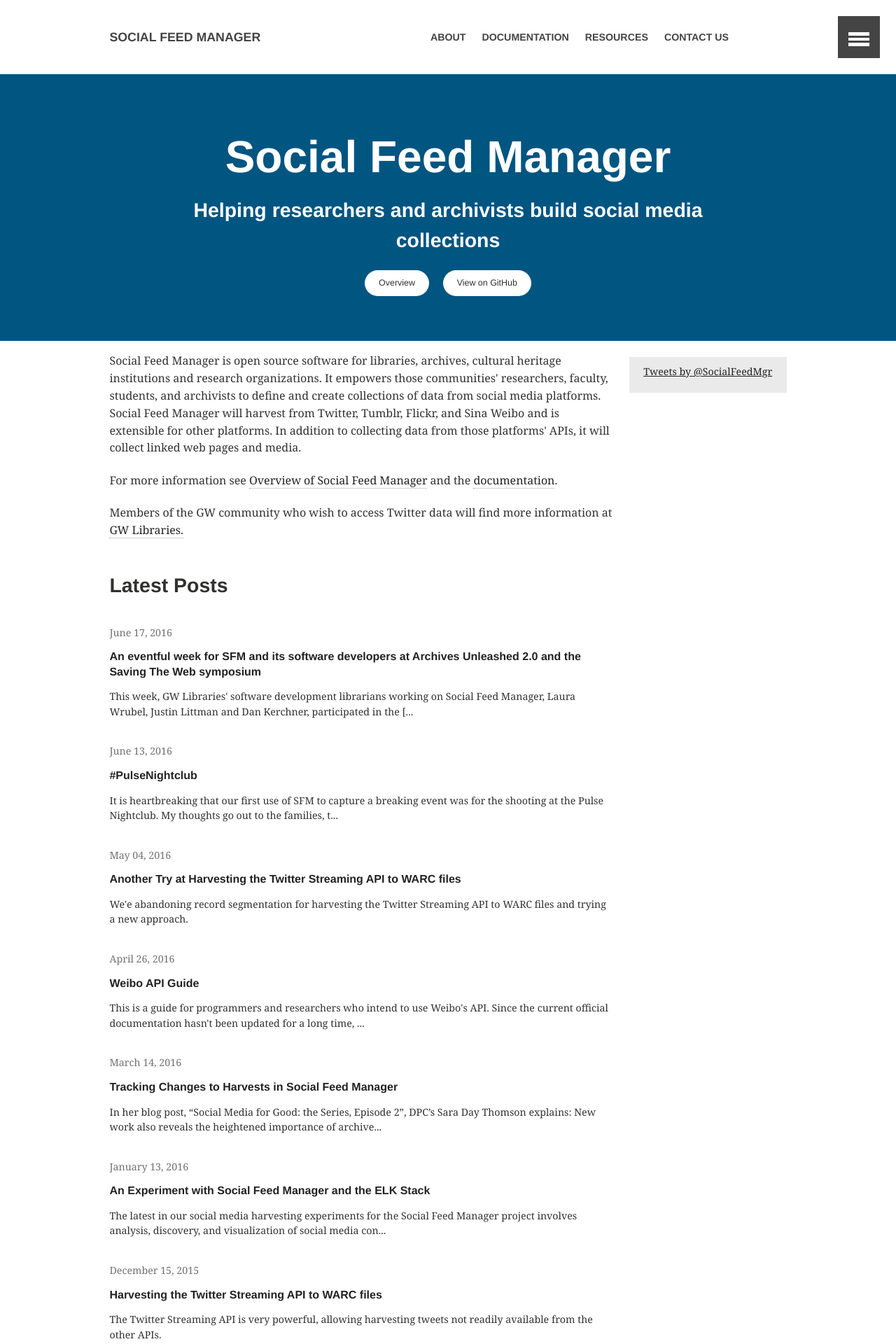
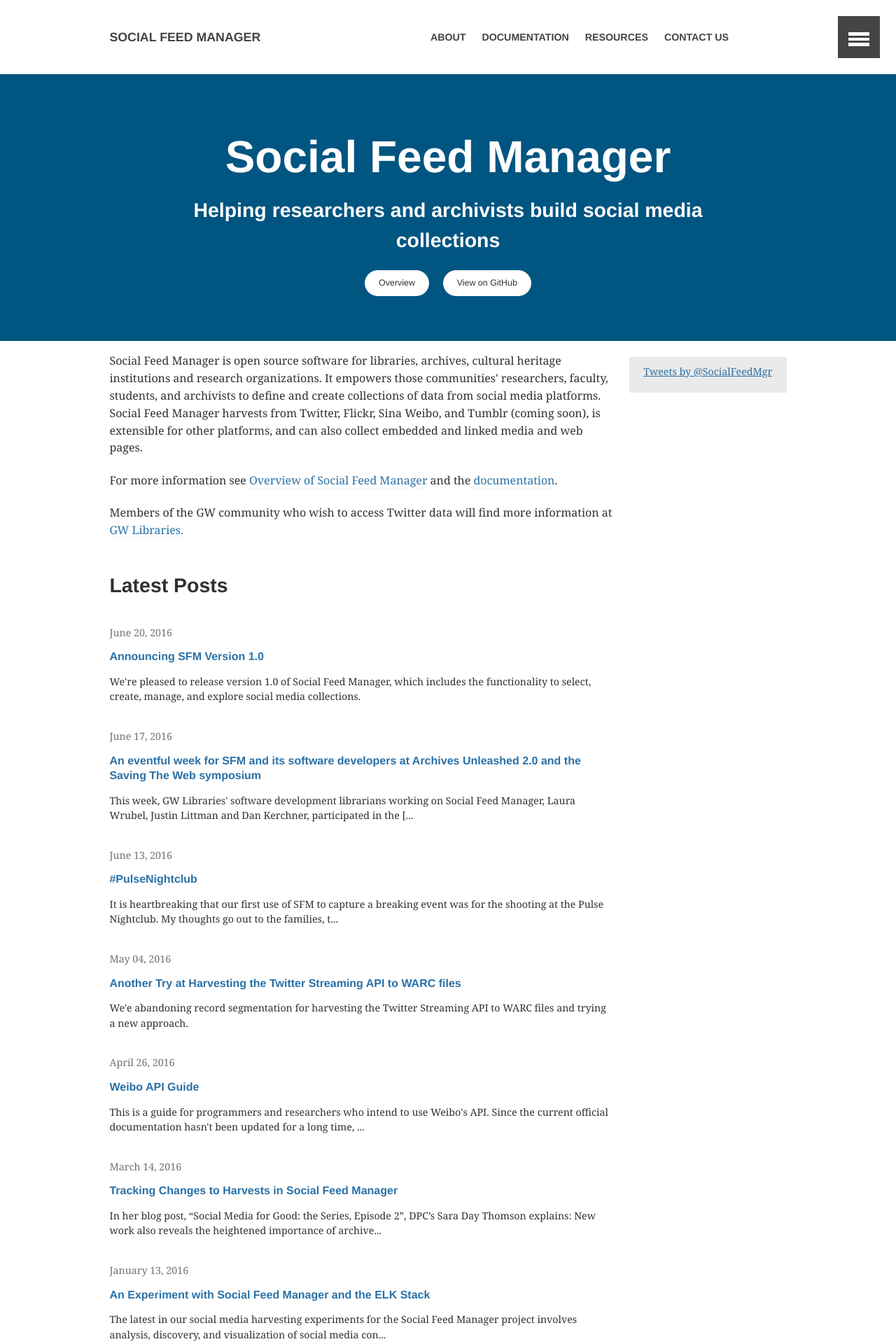
Before and after one commit to gwu-libraries/sfm-ui, a Jekyll site: the page built from index.md, in a window 1280 px wide. Shown: the top 1920 px of the page at 70% size. Built offline with Jekyll 4.4.1, drawn with Linux system fonts in a browser that asks for light colours; comment, search, counter and statistics services are not loaded; part of the change alters nothing that is shown.

```diff
--- /dev/null
+++ b/_posts/2016-06-20-releasing-1-0.md
@@ -0,0 +1,29 @@
+---
+layout: article
+permalink: /posts/2016-06-20-releasing-1-0
+title: "Announcing SFM Version 1.0"
+author: laura_wrubel
+excerpt: "We're pleased to release version 1.0 of Social Feed Manager, which includes the functionality to select, create, manage, and explore social media collections."
+---
+
+We're pleased to release version 1.0 of [Social Feed Manager] (http://sfm.readthedocs.io/en/latest/index.html).
+This re-architected version of SFM has the functionality to [select, create, manage, and explore](http://gwu-libraries.github.io/sfm-ui/about/overview)
+social media collections from Twitter, Flickr, and Sina Weibo. It includes:
+
+* A web user interface that lets users directly build, manage, and export social media collections
+* Support for multiple Twitter public APIs, Flickr, and Sina Weibo
+* Options for exporting the data in several formats
+* Deployment using Docker and AWS
+* Exploration of data using the Elasticsearch/Logstash/Kibana
+* Command-line tools for working with the data as stored in WARCs
+* [Quick start guide for users](http://sfm.readthedocs.io/en/latest/quickstart.html) and [technical documentation](http://sfm.readthedocs.io/en/latest/).
+
+We're especially proud to have built into SFM an approach to collecting and storage that documents the many aspects of the creation, collection,
+and harvesting activity producing social media datasets. This documentation is intended to support the needs of researchers and archivists.
+For a deeper dive into this work, see [Provenance of a Tweet](http://scholarspace.gwu.edu), a working paper on this approach-- we welcome comments.
+
+We have plenty of work ahead to improve SFM's usability and functionality. To understand the current limitations of SFM and known areas for
+future development, see our [Limitations and Known Issues](http://sfm.readthedocs.io/en/latest/limitations.html) and [tickets in GitHub](https://github.com/gwu-libraries/sfm-ui/issues).
+We are in the process updating our roadmap to reflect how we intend to approach further development. This work will be driven by feedback from our
+technical partners, users here at GW, our advisory committee, partners in the archives and research communities, and others willing to give it a whirl.
+We would be happy to talk with anyone who has feedback for us on any aspect, from deployment to using data. Find us on [twitter](http://twitter.com/SocialFeedMgr), email to sfm@gwu.edu, or the [sfm-dev google group](https://groups.google.com/forum/#!forum/sfm-dev).
--- a/_sass/_variables.scss
+++ b/_sass/_variables.scss
@@ -32,7 +32,7 @@ $caption-color                : mix($white, $text-color, 25%);
 $base-color                  	: #343434;
 $comp-color                  	: complement($base-color);
 $border-color                	: #ddd;
-$link-color                  	: #222;
+$link-color                  	: #2971a7;
 
 $primary-color               	: $black;
 $success-color               	: #2ecc71;
--- a/index.md
+++ b/index.md
@@ -6,7 +6,7 @@ image:
   feature: blue-bg.png
 ---
 <div class="tiles">
-  <div class="tile"><p>Social Feed Manager is open source software for libraries, archives, cultural heritage institutions and research organizations. It empowers those communities' researchers, faculty, students, and archivists to define and create collections of data from social media platforms. Social Feed Manager will harvest from Twitter, Tumblr, Flickr, and Sina Weibo and is extensible for other platforms.  In addition to collecting data from those platforms' APIs, it will collect linked web pages and media.</p>
+  <div class="tile"><p>Social Feed Manager is open source software for libraries, archives, cultural heritage institutions and research organizations. It empowers those communities' researchers, faculty, students, and archivists to define and create collections of data from social media platforms. Social Feed Manager harvests from Twitter, Flickr, Sina Weibo, and Tumblr (coming soon), is extensible for other platforms, and can also collect embedded and linked media and web pages.</p>
   <p>For more information see <a href="{{ site.github.url }}/about/overview">Overview of Social Feed Manager</a> and the <a href="https://sfm.readthedocs.org">documentation</a>.</p>
 
   <p>Members of the GW community who wish to access Twitter data will find more information at <a href="https://library.gwu.edu/scholarly-technology-group/social-feed-manager">GW Libraries.</a></p></div>
```
Also changed, not shown: images/author_wrubel.jpg (added).
